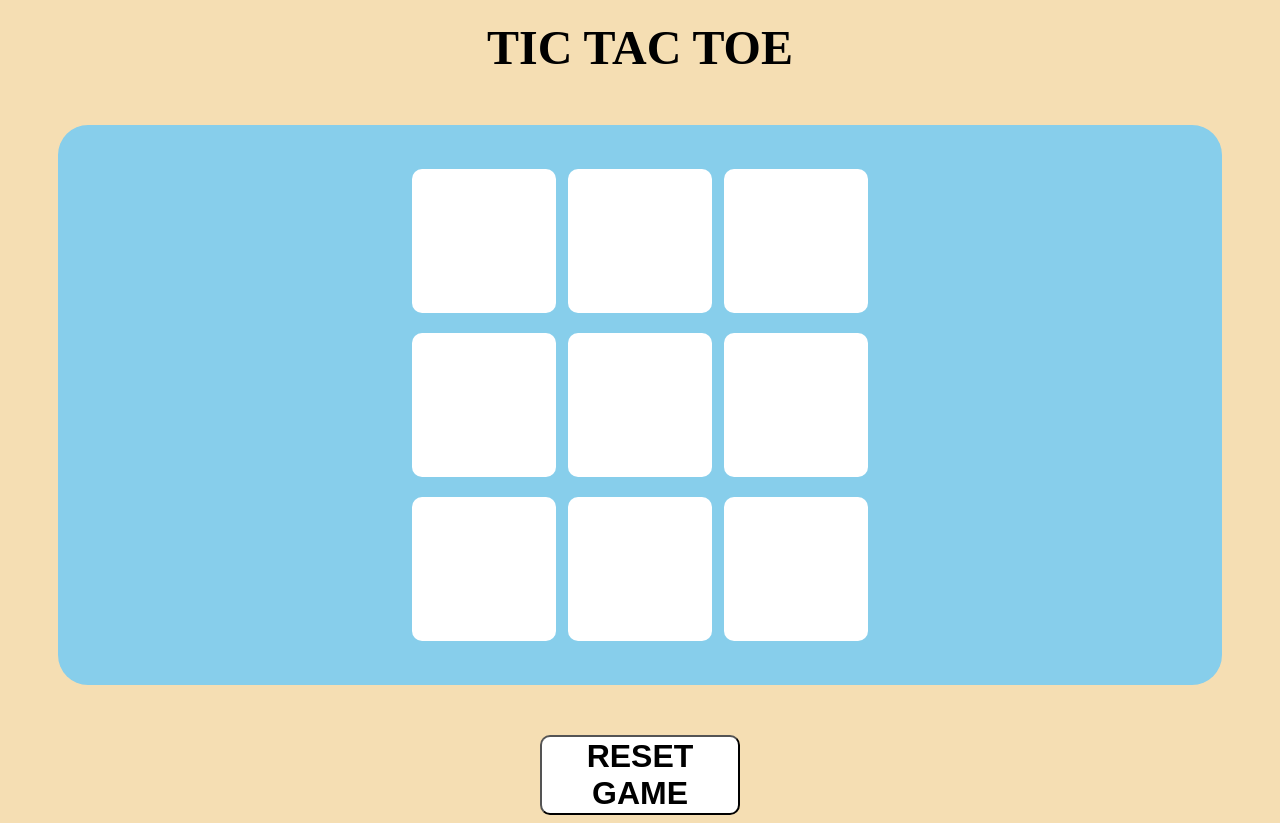
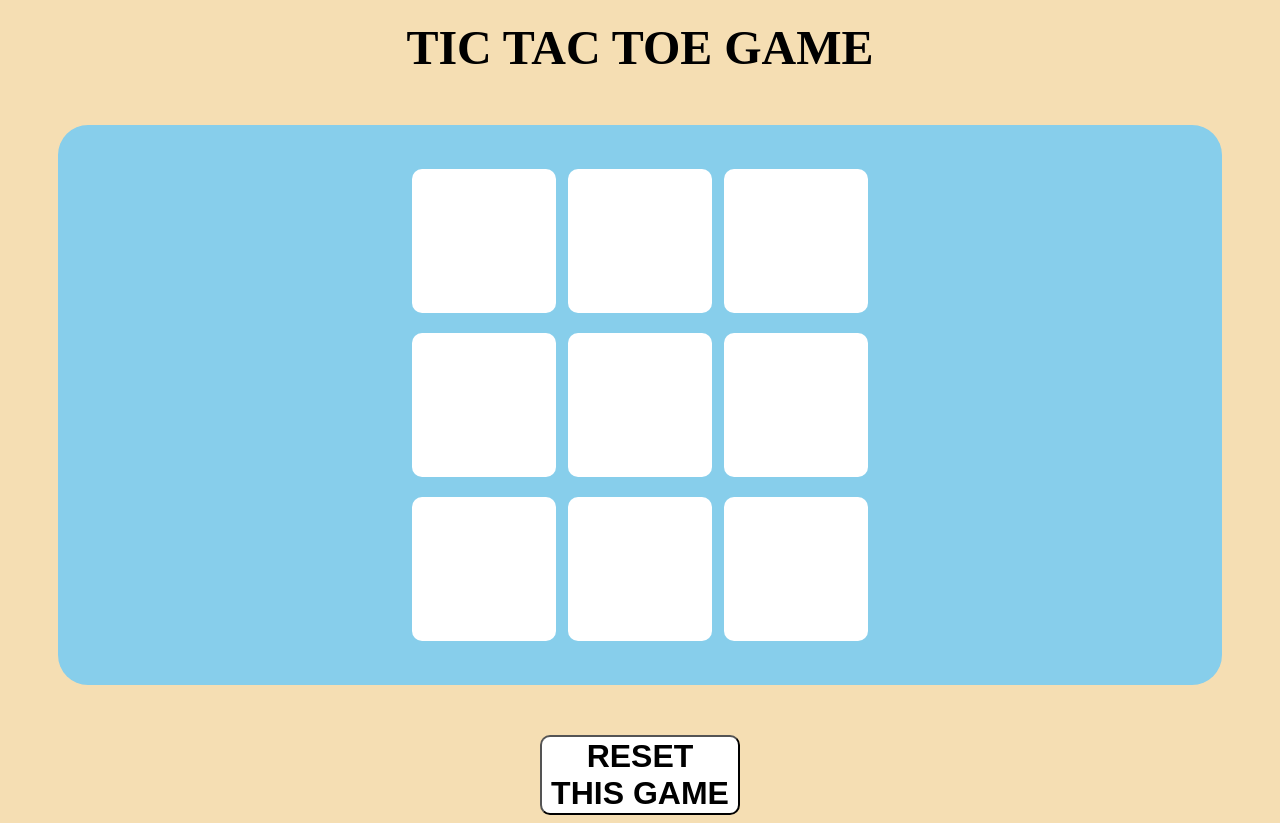
Before and after one commit to Prakhar1980/REVISION_APP, a plain HTML site: page INDEX.HTML in a window 1280 px wide. Drawn offline with Linux system fonts and the light colour scheme.

Commit message:
update header name

```diff
--- a/INDEX.HTML
+++ b/INDEX.HTML
@@ -10,7 +10,7 @@
 <body>
 
 <main>
-    <h1 class="title">TIC TAC TOE</h1>
+    <h1 class="title">TIC TAC TOE GAME</h1>
 
     <h2 id="msg"></h2>
 
@@ -28,7 +28,7 @@
         </div>
     </div>
 
-    <button id="reset">RESET GAME</button>
+    <button id="reset">RESET THIS GAME</button>
 </main>
 
 <script src="script.js"></script>
```
